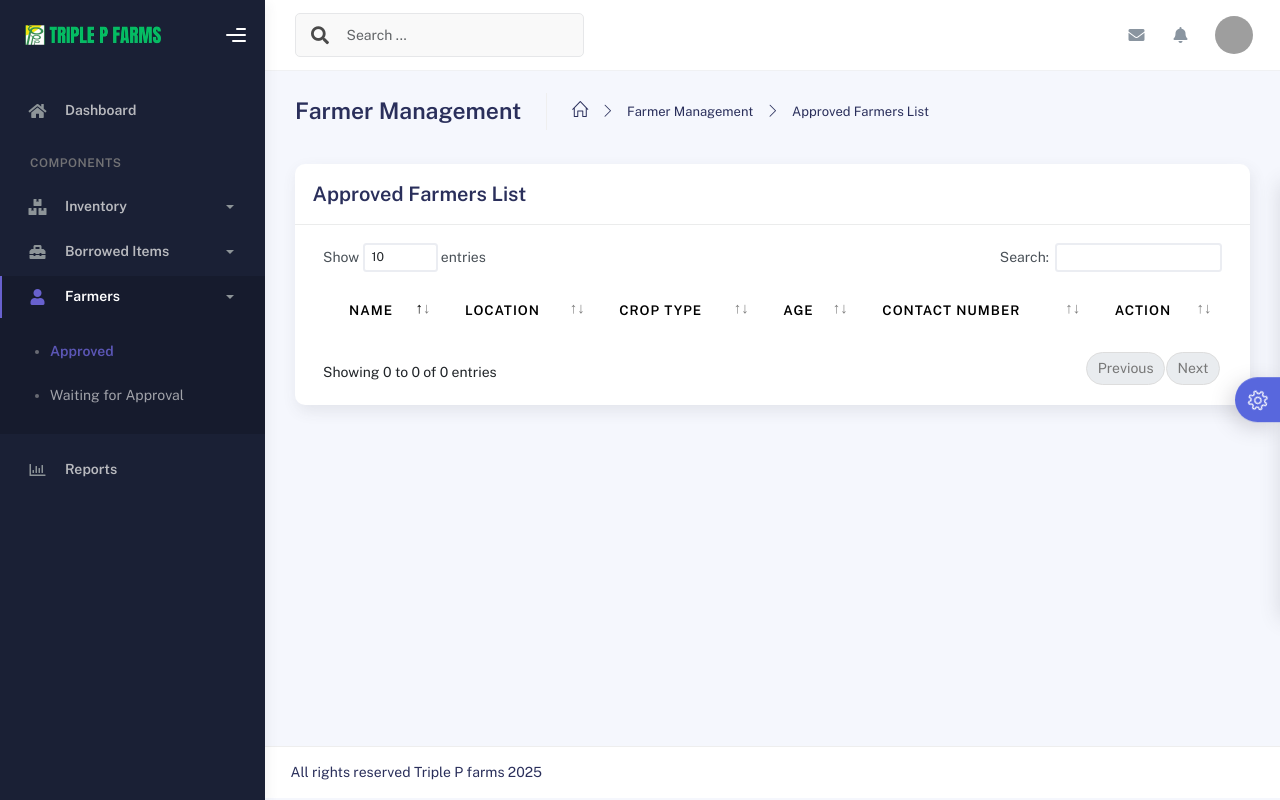
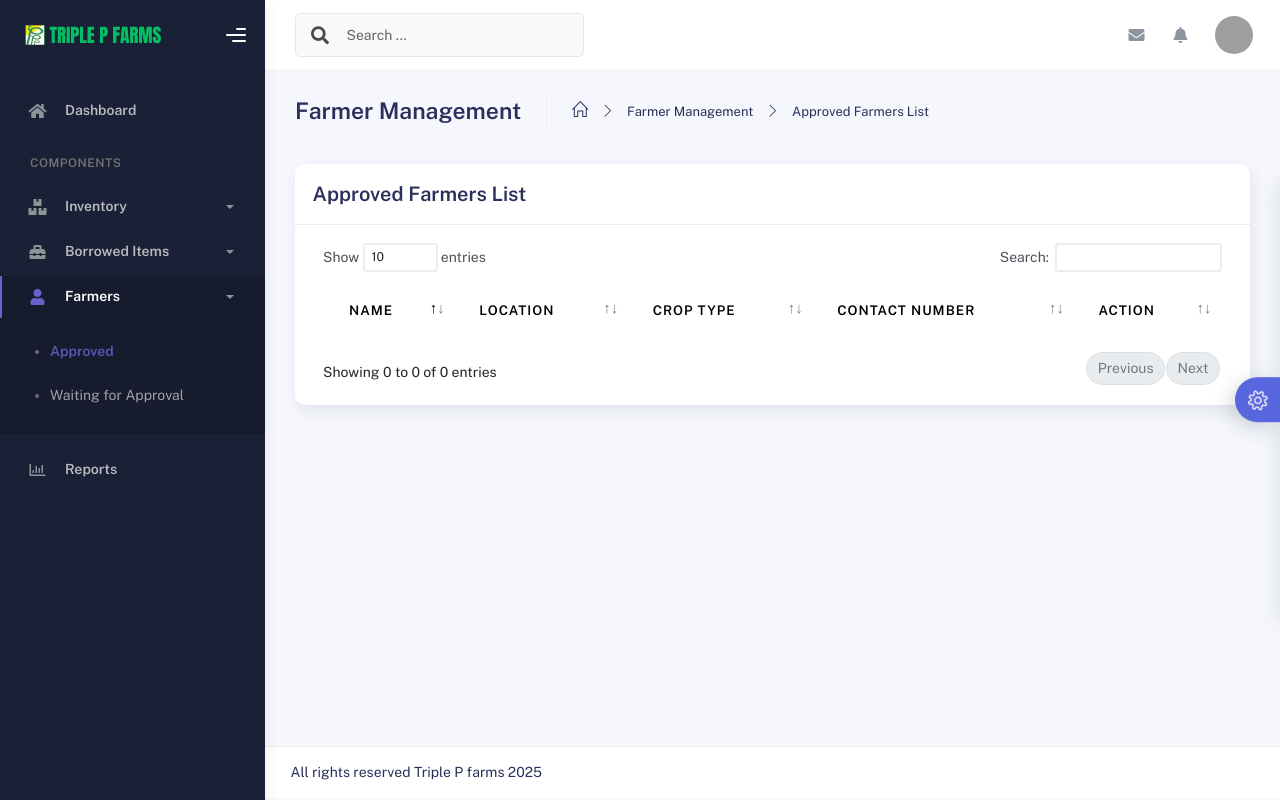
Before and after one commit to AKYL-27/triple-p-farm-inventory-system, a Flask app: page /farmers/approved in a window 1280 px wide. Run offline with Flask 3, Linux system fonts and the light colour scheme; data that the repository does not hold is empty; some libraries are stand-ins or nearby versions; grey boxes are pictures that could not be loaded.

Commit message:
Remove 'Age' column from approved farmers table
Comment out the 'Age' column in the approved farmers table.

```diff
--- a/templates/farmers/approved.html
+++ b/templates/farmers/approved.html
@@ -390,7 +390,7 @@
                             <th>Name</th>
                             <th>Location</th>
                             <th>Crop Type</th>
-                            <th>Age</th>
+                            <!--<th>Age</th>-->
                             <th>Contact Number</th>
                             <th>Action</th>
                           </tr>
@@ -637,7 +637,7 @@ function loadApprovedFarmers() {
                     <td>${farmer.name}</td>
                     <td>${farmer.location}</td>
                     <td>${farmer.crop}</td>
-                    <td>${farmer.age}</td>
+                    <!--<td>${farmer.age}</td>-->
                     <td>${farmer.contact}</td>
                     <td>
                         <div class="form-button-action">
```
